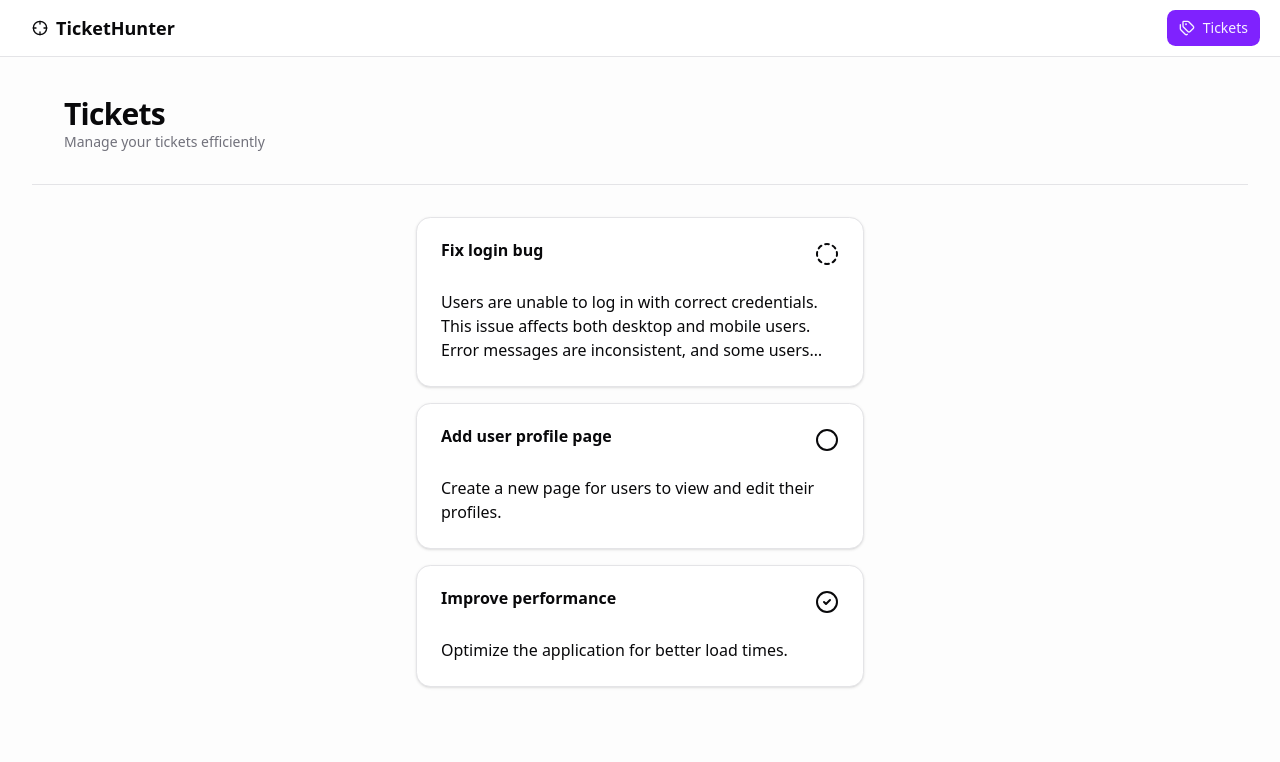
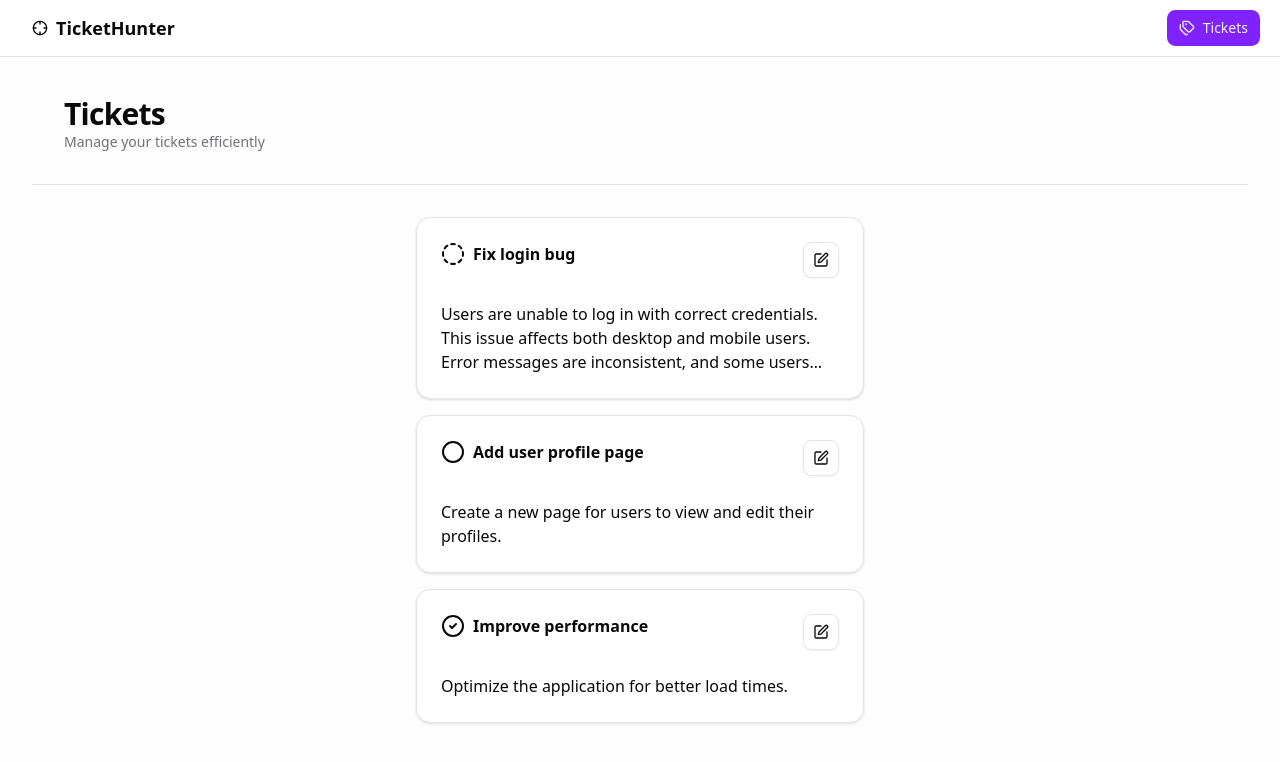
Before and after one commit to robinofskii/the-road-to-next-app, a Next.js app: page /tickets in a window 1280 px wide. Shown: the top 762 px of the page. Built offline with nearby package versions, Linux system fonts and the light colour scheme.

Commit message:
feat: enhance TicketCard layout with icons and edit button

```diff
--- a/src/features/tickets/components/ticket-card.tsx
+++ b/src/features/tickets/components/ticket-card.tsx
@@ -12,6 +12,8 @@ import {
 import { TICKET_ICONS } from "../constants";
 import { Ticket } from "../types";
 
+import { TicketCardEditButton } from "./ticket-card-button";
+
 type TicketProps = {
   ticket: Ticket;
 };
@@ -21,8 +23,13 @@ export const TicketCard = ({ ticket }: TicketProps) => {
     <Link href={ticketPath(ticket.id)} className="w-full max-w-md">
       <Card key={ticket.id}>
         <CardHeader>
-          <CardTitle>{ticket.title}</CardTitle>
-          <CardAction>{TICKET_ICONS[ticket.status]}</CardAction>
+          <CardTitle className="flex flex-1 items-center gap-2">
+            {TICKET_ICONS[ticket.status]}
+            {ticket.title}
+          </CardTitle>
+          <CardAction>
+            <TicketCardEditButton ticketId={ticket.id} />
+          </CardAction>
         </CardHeader>
         <CardContent className="line-clamp-3">{ticket.description}</CardContent>
       </Card>
```
